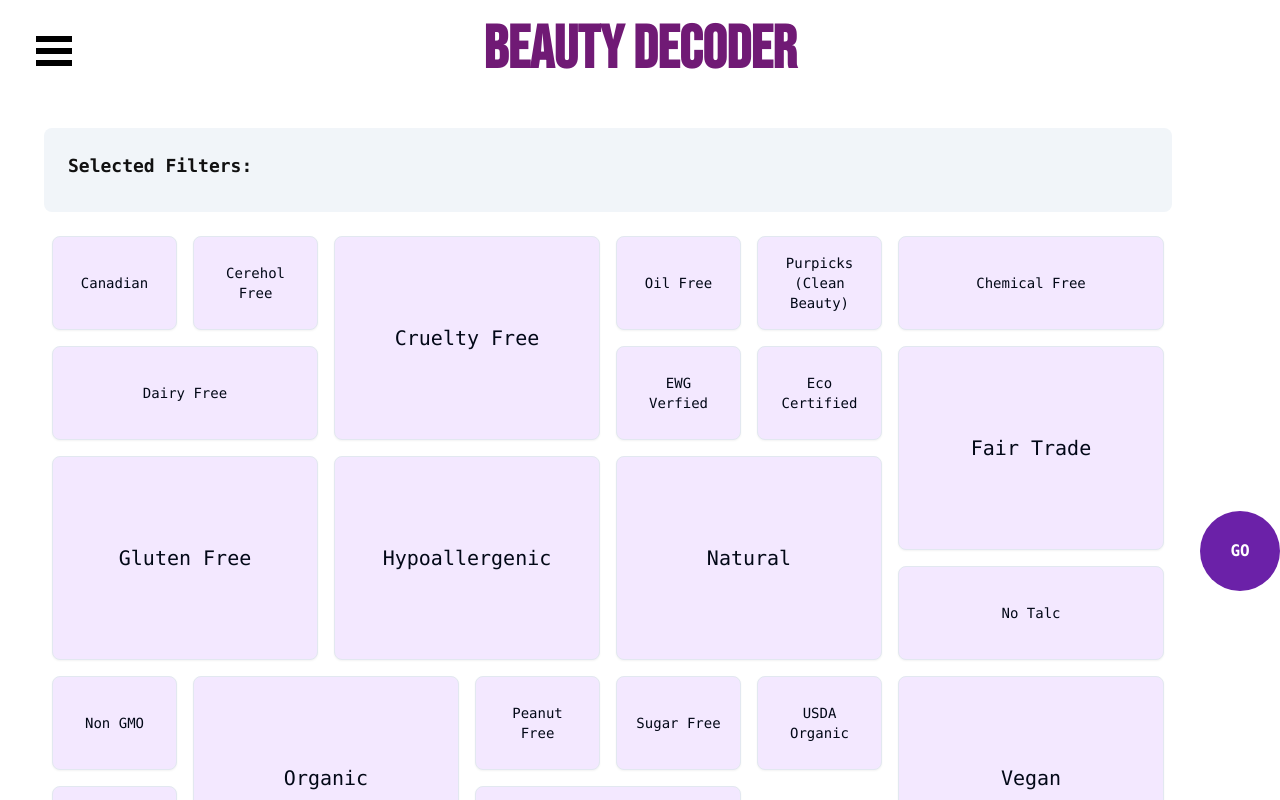
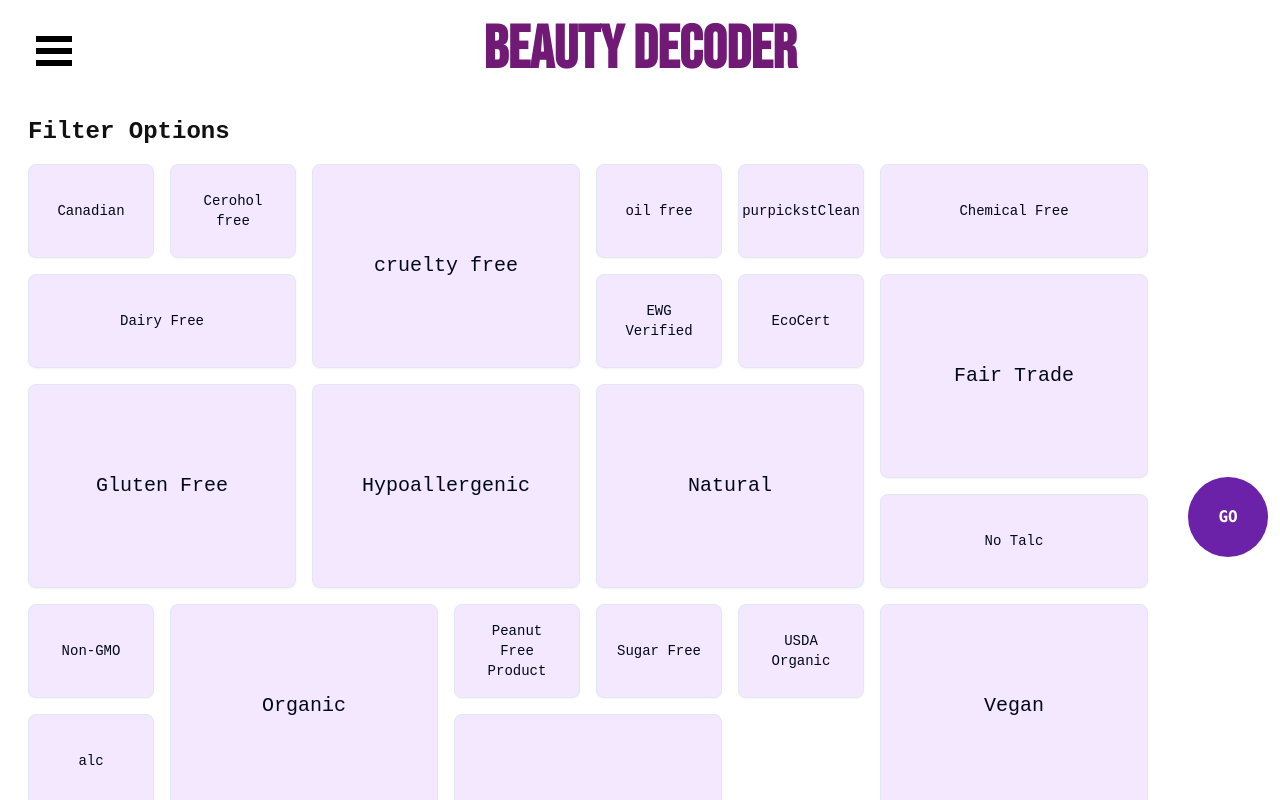
Before and after one commit to Kevasc/beauty-decoder, a Next.js app: page /decoder in a window 1280 px wide. Shown: the top 800 px of the page. Built offline with nearby package versions, Linux system fonts and the light colour scheme.

Commit message:
Revert "added padding"
This reverts commit 70dae160cfa20304e0062db15d8d8b77c80738bb.

```diff
--- a/src/components/FilterCards.tsx
+++ b/src/components/FilterCards.tsx
@@ -1,36 +1,33 @@
 "use client";
 
-// import { useState } from "react";
+import { useState } from "react";
 import { Card, CardContent } from "@/components/ui/card";
 
-const filterTags: Array<{
-  name: string;
-  id: string;
-  size: "small" | "medium" | "large";
-}> = [
-  { name: "Canadian", id: "Canadian", size: "small" },
-  { name: "Cerohol free", id: "Cerehol Free", size: "small" },
-  { name: "cruelty free", id: "Cruelty Free", size: "large" },
-  { name: "oil free", id: "Oil Free", size: "small" },
-  { name: "purpickstClean", id: "Purpicks (Clean Beauty)", size: "small" },
-  { name: "Chemical Free", id: "Chemical Free", size: "medium" },
-  { name: "Dairy Free", id: "Dairy Free", size: "medium" },
-  { name: "EWG Verified", id: " EWG Verfied", size: "small" },
-  { name: "EcoCert", id: "Eco Certified", size: "small" },
-  { name: "Fair Trade", id: "Fair Trade", size: "large" },
-  { name: "Gluten Free", id: "Gluten Free", size: "large" },
-  { name: "Hypoallergenic", id: "Hypoallergenic", size: "large" },
-  { name: "Natural", id: "Natural", size: "large" },
-  { name: "No Talc", id: "No Talc", size: "medium" },
-  { name: "Non-GMO", id: "Non GMO", size: "small" },
-  { name: "Organic", id: "Organic", size: "large" },
-  { name: "Peanut Free Product", id: "Peanut Free", size: "small" },
-  { name: "Sugar Free", id: "Sugar Free", size: "small" },
-  { name: "USDA Organic", id: "USDA Organic", size: "small" },
-  { name: "Vegan", id: "Vegan", size: "large" },
-  { name: "alc", id: "Alcohol Free", size: "small" },
-  { name: "silicone free", id: "Silicone Free", size: "large" },
-  { name: "water free", id: "Water Free", size: "medium" },
+const filterTags: Array<{ name: string; size: "small" | "medium" | "large" }> =
+  [
+    { name: "Canadian", size: "small" },
+    { name: "Cerohol free", size: "small" },
+    { name: "cruelty free", size: "large" },
+    { name: "oil free", size: "small" },
+    { name: "purpickstClean", size: "small" },
+    { name: "Chemical Free", size: "medium" },
+    { name: "Dairy Free", size: "medium" },
+    { name: "EWG Verified", size: "small" },
+    { name: "EcoCert", size: "small" },
+    { name: "Fair Trade", size: "large" },
+    { name: "Gluten Free", size: "large" },
+    { name: "Hypoallergenic", size: "large" },
+    { name: "Natural", size: "large" },
+    { name: "No Talc", size: "medium" },
+    { name: "Non-GMO", size: "small" },
+    { name: "Organic", size: "large" },
+    { name: "Peanut Free Product", size: "small" },
+    { name: "Sugar Free", size: "small" },
+    { name: "USDA Organic", size: "small" },
+    { name: "Vegan", size: "large" },
+    { name: "alc", size: "small" },
+    { name: "silicone free", size: "large" },
+    { name: "water free", size: "medium" },
   ];
 
 const FilterCard = ({
@@ -59,15 +56,11 @@ const FilterCard = ({
       }`}
       onClick={onToggle}
     >
-      <CardContent
-        className={`p-4 flex items-center justify-center h-full ${
-          isSelected === true ? "text-gray-950 shadow-custom-glow-large" : null
+      <CardContent className="p-4 flex items-center justify-center h-full">
+        <p
+          className={`font-medium text-center ${
+            size === "large" ? "text-xl" : "text-sm"
           }`}
-      >
-        <p
-          className={`font-medium text-center font-mono
-            ${size === "large" ? "text-xl" : "text-sm"}
-            `}
         >
           {filter}
         </p>
@@ -76,33 +69,37 @@ const FilterCard = ({
   );
 };
 
-const FilterGridMosaic = ({
-  selectedFilters,
-  setSelectedFilters,
-}: {
-  selectedFilters: string[]; // array of strings
-  setSelectedFilters: React.Dispatch<React.SetStateAction<string[]>>; // state setter function
-}) => {
+const FilterGridMosaic = ({ selectedFilters, setSelectedFilters }) => {
   const toggleFilter = (filter: string) => {
-    setSelectedFilters(
-      (prev) =>
+    setSelectedFilters((prev) =>
       prev.includes(filter)
-          ? prev.filter((f) => f !== filter) // Remove filter if already selected
-          : [...prev, filter] // Add filter if not selected
+        ? prev.filter((f) => f !== filter)
+        : [...prev, filter]
     );
   };
 
   return (
-    <div className="w-full max-w-6xl mx-auto p-1 ml-10">
-      <div className="mt-6 p-4 bg-secondary bg-purple-50 mb-4 rounded-lg">
-        <h3 className="text-lg font-semibold font-mono mb-2 p-2">
-          Selected Filters:
-        </h3>
-        <div className="flex flex-wrap font-mono gap-2">
+    <div className="w-full max-w-6xl mx-auto p-4">
+      <h2 className="text-2xl font-bold mb-4">Filter Options</h2>
+      <div className="grid grid-cols-4 md:grid-cols-6 lg:grid-cols-8 gap-4 auto-rows-fr">
+        {filterTags.map(({ name, size }) => (
+          <FilterCard
+            key={name}
+            filter={name}
+            size={size}
+            isSelected={selectedFilters.includes(name)}
+            onToggle={() => toggleFilter(name)}
+          />
+        ))}
+      </div>
+      {selectedFilters.length > 0 && (
+        <div className="mt-6 p-4 bg-secondary rounded-lg">
+          <h3 className="text-lg font-semibold mb-2">Selected Filters:</h3>
+          <div className="flex flex-wrap gap-2">
             {selectedFilters.map((filter) => (
               <span
                 key={filter}
-              className="px-3 py-1 bg-primary rounded-full text-sm cursor-pointer"
+                className="px-3 py-1 bg-primary text-primary-foreground rounded-full text-sm cursor-pointer"
                 onClick={() => toggleFilter(filter)}
               >
                 {filter} ✕
@@ -110,18 +107,7 @@ const FilterGridMosaic = ({
             ))}
           </div>
         </div>
-
-      <div className="grid grid-cols-4 p-2 md:grid-cols-6 lg:grid-cols-8 gap-4 auto-rows-fr">
-        {filterTags.map(({ id, size }) => (
-          <FilterCard
-            key={id}
-            filter={id}
-            size={size}
-            isSelected={selectedFilters.includes(id)}
-            onToggle={() => toggleFilter(id)}
-          />
-        ))}
-      </div>
+      )}
     </div>
   );
 };
```
Lines whose indentation alone changed are shown as unchanged.
